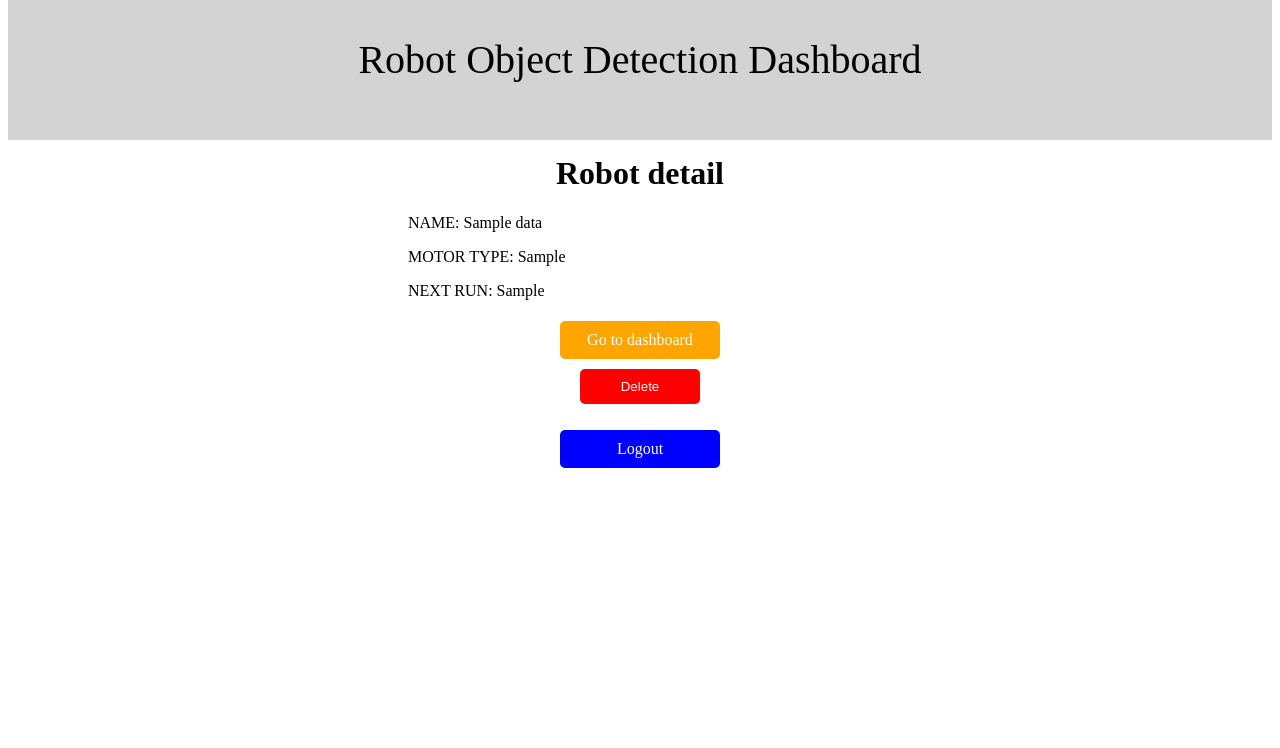
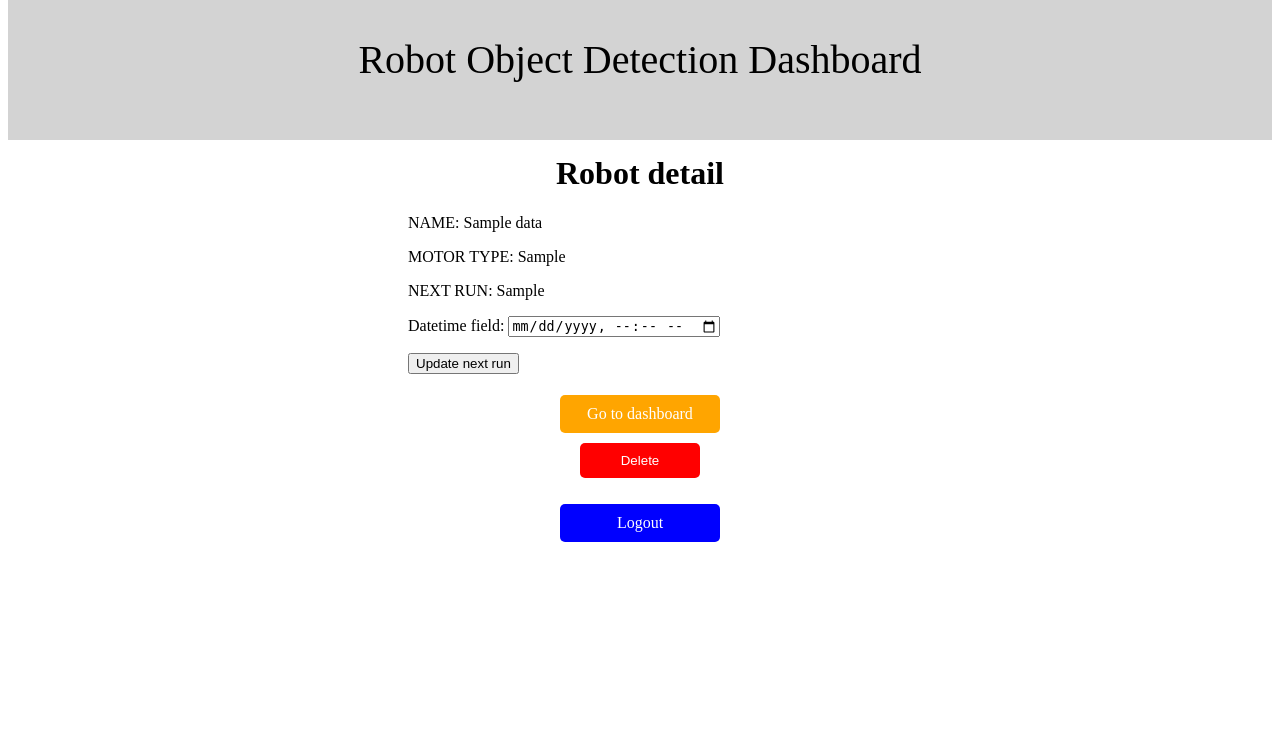
Before and after one commit to NikoletaKocurovaAI/artificial-intelligence, a Django app: template computer-vision/robot-object-recognition/src/python/frontend_app/dashboard/templates/robot_detail.html in a window 1280 px wide. Shown: the part 59-807 px from the top of the page. Run offline with Django 3.2, Linux system fonts and the light colour scheme; tables that the repository leaves empty hold one stand-in row (values such as "Sample post"); the template is opened without the code that fills it: values that come from a table or form of the project are taken from there, most other values are stand-ins (such as "Sample title", 1, 10 or a date in 2020).

Commit message:
feature(ror/frontend-app): Task30 update next run field.

```diff
--- a/computer-vision/robot-object-recognition/src/python/frontend_app/dashboard/forms.py
+++ b/computer-vision/robot-object-recognition/src/python/frontend_app/dashboard/forms.py
@@ -26,4 +26,4 @@ class RegisterRobotForm(forms.Form):
     # TODO validate if robot name already exists
 
 class RobotDetailForm(forms.Form):
-    pass
+    datetime_field = forms.DateTimeField(widget=forms.DateTimeInput(attrs={'type': 'datetime-local'}))
--- a/computer-vision/robot-object-recognition/src/python/frontend_app/dashboard/models.py
+++ b/computer-vision/robot-object-recognition/src/python/frontend_app/dashboard/models.py
@@ -14,8 +14,6 @@ class Robot(Model):
 
         for item in robot:
             robot_payload.append({"name": item.get("name"), "motor_type": item.get("motor_type")})
-
-        print(f"get by id")
 
         return robot_payload[0]
 
--- a/computer-vision/robot-object-recognition/src/python/frontend_app/dashboard/templates/robot_detail.html
+++ b/computer-vision/robot-object-recognition/src/python/frontend_app/dashboard/templates/robot_detail.html
@@ -7,6 +7,12 @@
 <p style="margin-left: 400px;">NAME: {{ data.name }}</p>
 <p style="margin-left: 400px;">MOTOR TYPE: {{ data.motor_type }}</p>
 <p style="margin-left: 400px;">NEXT RUN: {{ data.next_run }}</p>
+
+<form method="post" style="margin-left: 400px;">
+    {% csrf_token %}
+    {{ form.as_p }}
+    <button type="submit" name="next_run">Update next run</button>
+</form>
 
 <center>
     <a href="{% url 'robot-run' %}"
--- a/computer-vision/robot-object-recognition/src/python/frontend_app/dashboard/views.py
+++ b/computer-vision/robot-object-recognition/src/python/frontend_app/dashboard/views.py
@@ -5,7 +5,7 @@ from django.contrib.auth import logout
 from django.shortcuts import redirect
 from django.core.paginator import Paginator
 
-from .forms import RegistrationForm, LoginForm, RegisterRobotForm
+from .forms import RegistrationForm, LoginForm, RegisterRobotForm, RobotDetailForm
 from .models import Robot, RobotRun
 
 
@@ -98,9 +98,11 @@ def show_robot_detail(request):
     if request.method == "POST":
         robot_detail_id = request.POST.get("selected_page")
         robot_to_delete = request.POST.get("robot_name")
+        robot_next_run = request.POST.get("next_run")
 
         if robot_detail_id:
-            return render(request, "robot_detail.html", {"data": Robot.get_by_id(Robot(), robot_detail_id)})
+            return render(request, "robot_detail.html", {"data": Robot.get_by_id(Robot(), robot_detail_id),
+                                                         "form": RobotDetailForm()})
 
         if robot_to_delete:
             Robot.objects.filter(name=robot_to_delete).delete()
```
